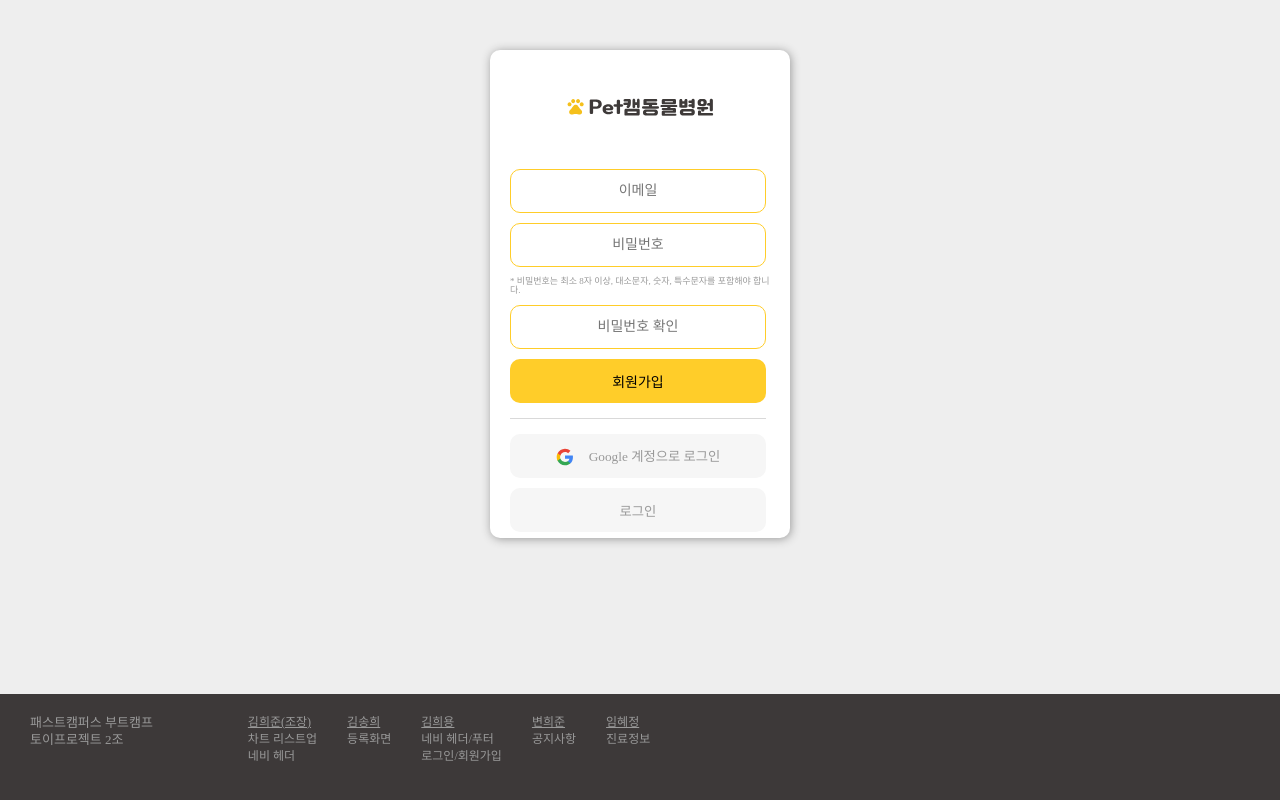
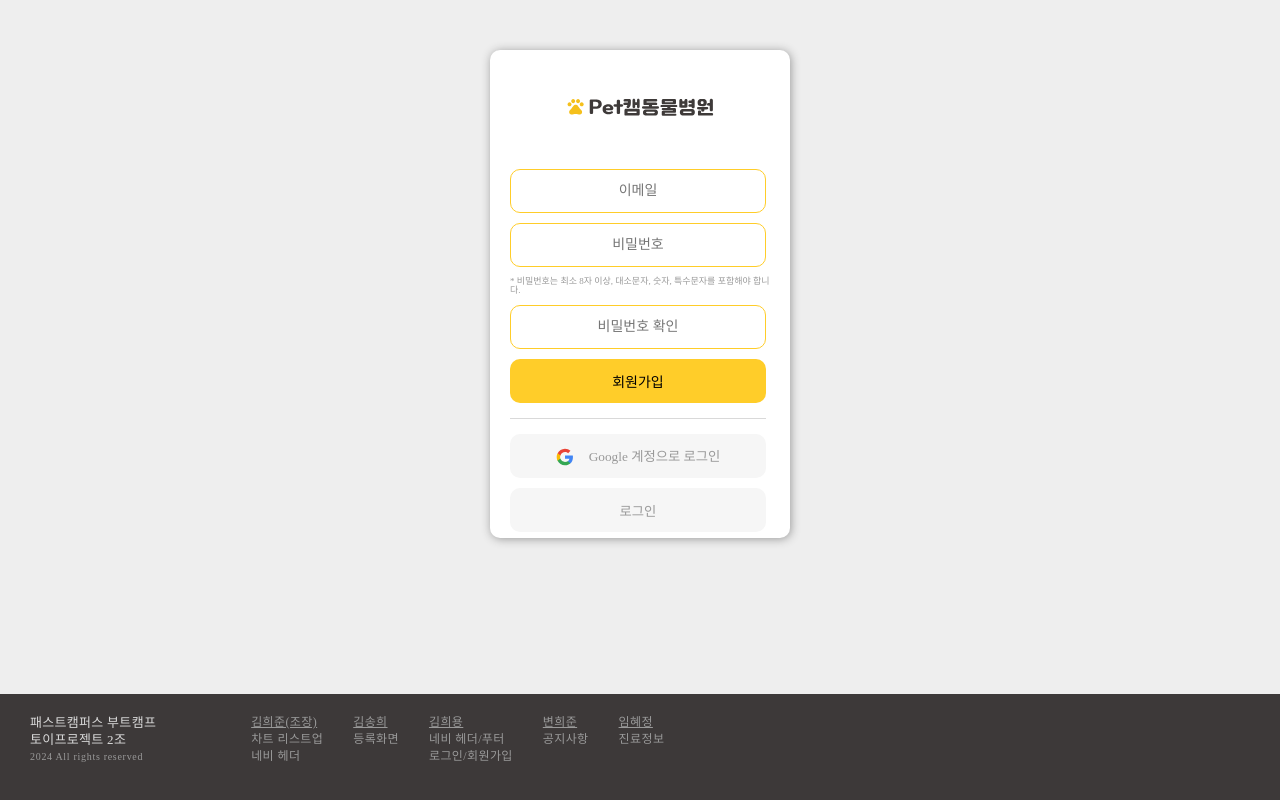
Before and after one commit to FE8-Toy-Team2/toy2_petcam_vet, a React (Vite) app: page /signup in a window 1280 px wide. Shown: the part 1406-2206 px from the top of the page. Built offline with nearby package versions, Linux system fonts and the light colour scheme.

Commit message:
footer수정

```diff
--- a/src/components/Footer.jsx
+++ b/src/components/Footer.jsx
@@ -5,8 +5,9 @@ import styled from 'styled-components';
 const Footer = () => {
 	return (
 		<FooterContainer>
-			<Heading>패스트캠퍼스 부트캠프<br/>
-				토이프로젝트 2조</Heading>
+			<Heading>패스트캠퍼스 부트캠프<br/>토이프로젝트 2조
+				<Copyright>2024 All rights reserved</Copyright>
+			</Heading>
 			<TextContainer>
 				<Text><u>김희준(조장)</u><br/>차트 리스트업<br/>네비 헤더</Text>
 				<Text><u>김송희</u><br/>등록화면</Text>
@@ -31,8 +32,15 @@ const FooterContainer = styled.footer`
 const Heading = styled.div`
 	font-family: var(--font-weight-bold);
 	font-size: 13px;
-	color: var(--color-darkgray);
+	letter-spacing: .3px;
+	color: var(--color-gray-3);
 	line-height: 17px;
+`
+const Copyright = styled.div`
+  font-family: var(--font-weight-light);
+  font-size: 10px;
+  color: var(--color-darkgray);
+  letter-spacing: .7px;
 `
 const TextContainer = styled.div`
   display: flex;
@@ -44,5 +52,6 @@ const Text = styled.p`
   margin: 0 15px;
   font-size: 12px;
 	line-height: 17px;
+	letter-spacing: .4px;
 
 `
```
